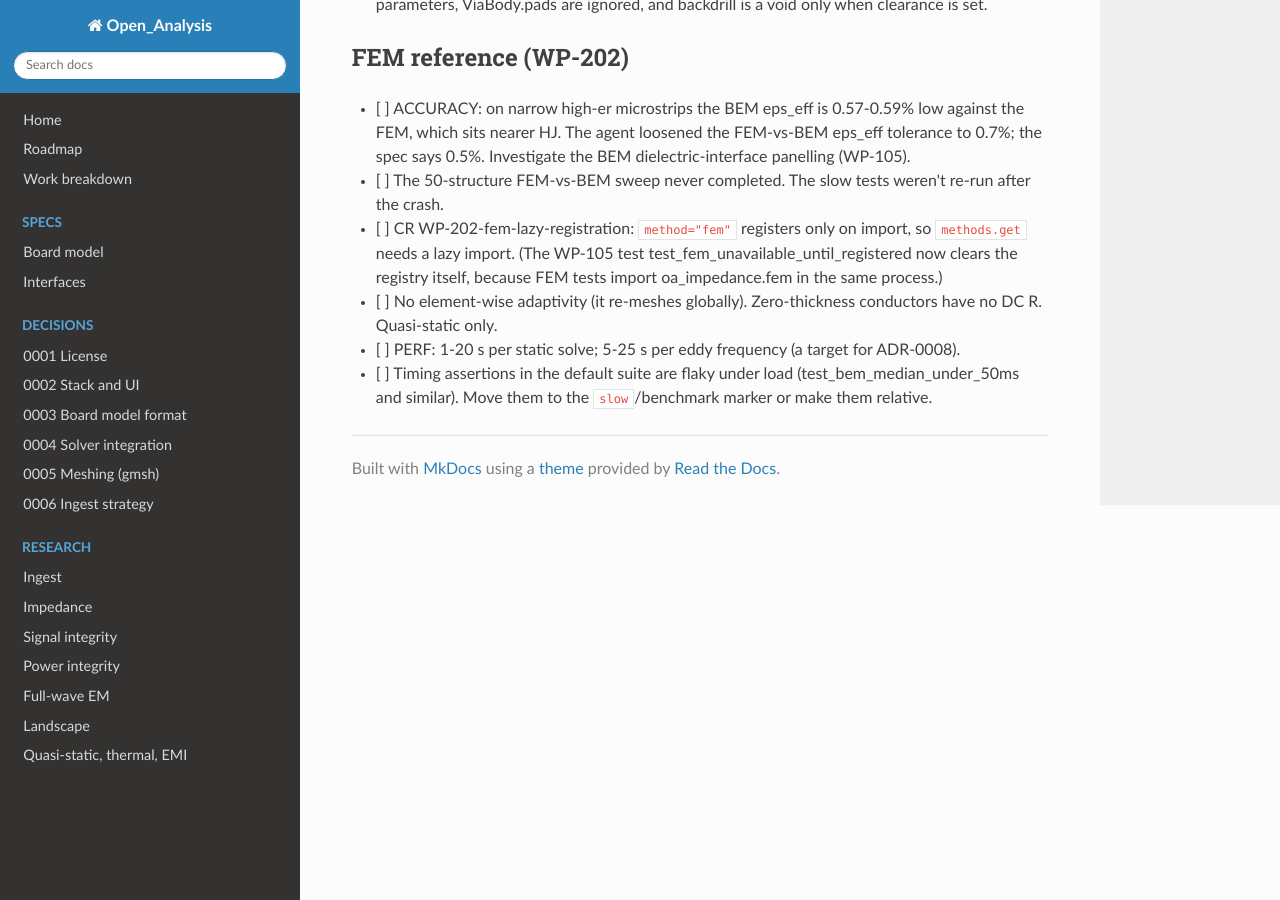
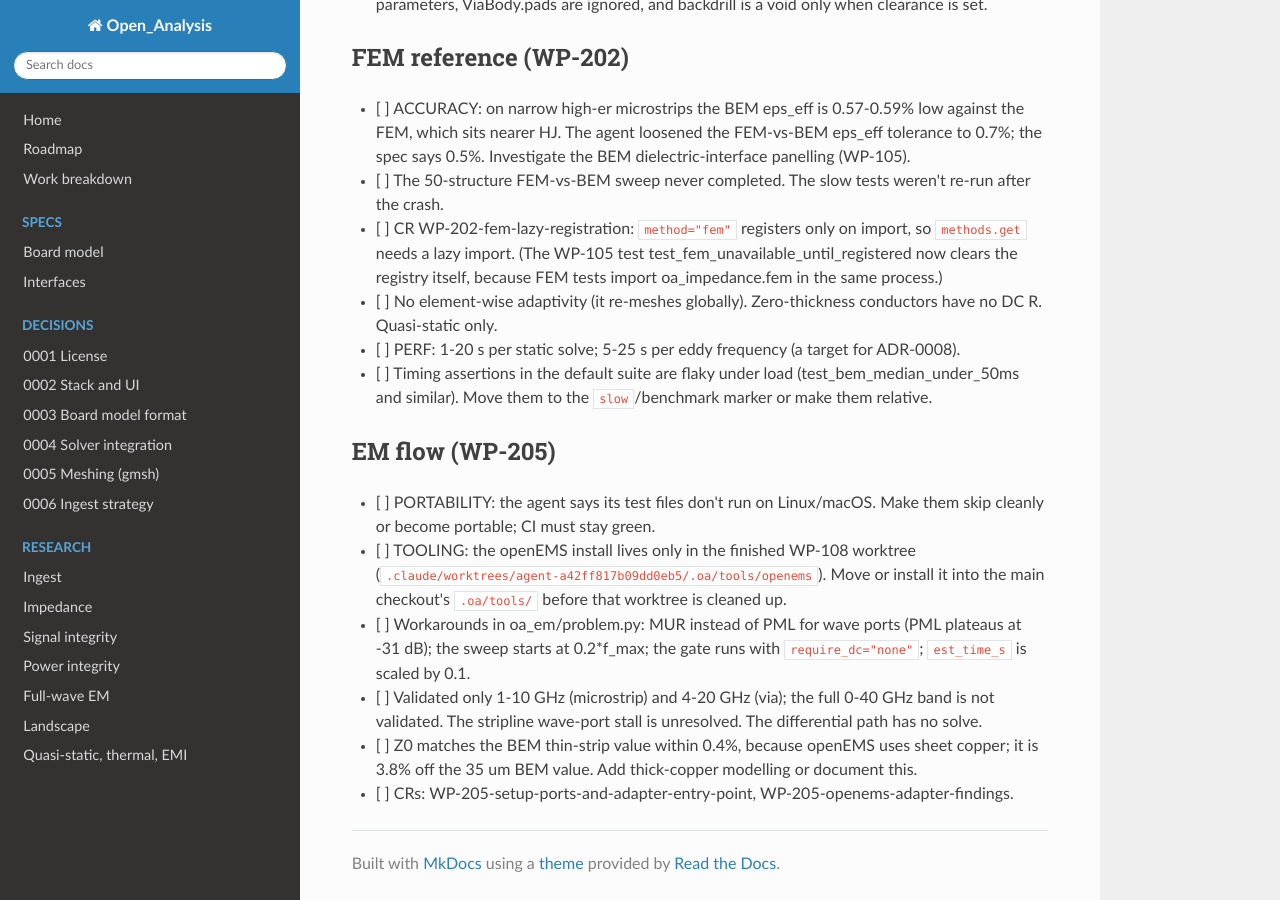
Before and after one commit to C-My-Code/Open_Analysis, an MkDocs documentation site: the page built from docs/FOLLOWUPS.md, in a window 1280 px wide and 900 px high, scrolled down 3920 px. Built offline with MkDocs 1.6.1, drawn with Linux system fonts in a browser that asks for light colours; nearby versions of some CDN libraries.

Commit message:
Relock after WP-205; FOLLOWUPS for WP-205
Co-Authored-By: Claude Opus 5.5 <noreply@anthropic.com>
Claude-Session: https://claude.ai/code/session_011igm87KKv2vvAPV69iyBbW

```diff
--- a/docs/FOLLOWUPS.md
+++ b/docs/FOLLOWUPS.md
@@ -98,3 +98,11 @@ The integrator tracks known gaps found while merging work packages here. Each it
 - [ ] No element-wise adaptivity (it re-meshes globally). Zero-thickness conductors have no DC R. Quasi-static only.
 - [ ] PERF: 1-20 s per static solve; 5-25 s per eddy frequency (a target for ADR-0008).
 - [ ] Timing assertions in the default suite are flaky under load (test_bem_median_under_50ms and similar). Move them to the `slow`/benchmark marker or make them relative.
+
+## EM flow (WP-205)
+- [ ] PORTABILITY: the agent says its test files don't run on Linux/macOS. Make them skip cleanly or become portable; CI must stay green.
+- [ ] TOOLING: the openEMS install lives only in the finished WP-108 worktree (`.claude/worktrees/agent-a42ff817b09dd0eb5/.oa/tools/openems`). Move or install it into the main checkout's `.oa/tools/` before that worktree is cleaned up.
+- [ ] Workarounds in oa_em/problem.py: MUR instead of PML for wave ports (PML plateaus at -31 dB); the sweep starts at 0.2*f_max; the gate runs with `require_dc="none"`; `est_time_s` is scaled by 0.1.
+- [ ] Validated only 1-10 GHz (microstrip) and 4-20 GHz (via); the full 0-40 GHz band is not validated. The stripline wave-port stall is unresolved. The differential path has no solve.
+- [ ] Z0 matches the BEM thin-strip value within 0.4%, because openEMS uses sheet copper; it is 3.8% off the 35 um BEM value. Add thick-copper modelling or document this.
+- [ ] CRs: WP-205-setup-ports-and-adapter-entry-point, WP-205-openems-adapter-findings.
```
Also changed, not shown: 1 other file.
